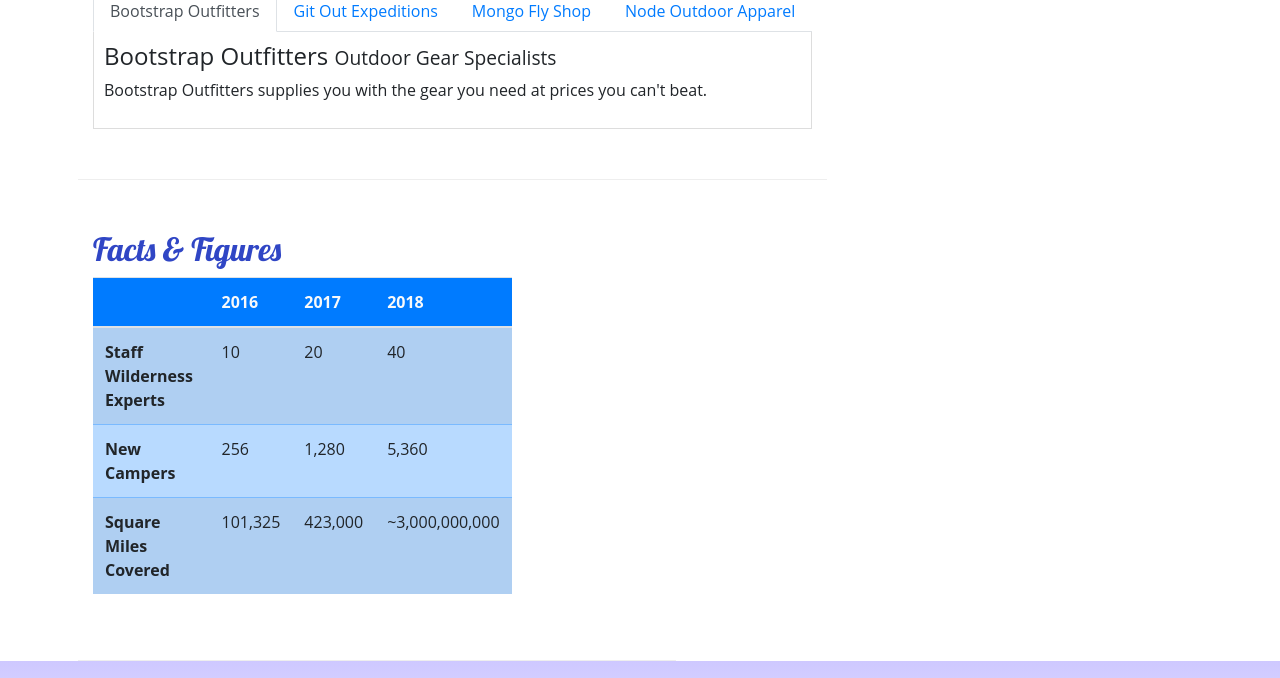
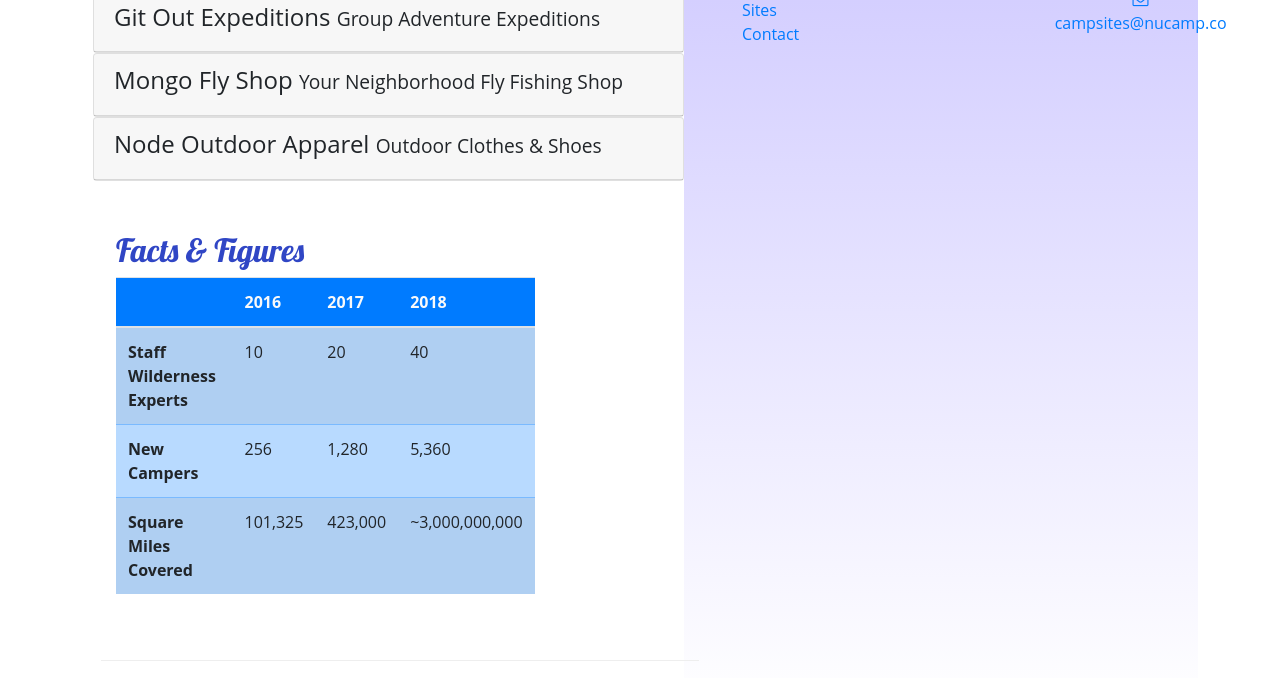
Before and after one commit to yadig69/nucamp, a website: page aboutus.html in a window 1280 px wide. Shown: the part 928-1606 px from the top of the page. Drawn offline with nearby package versions, Linux system fonts and the light colour scheme.

Commit message:
accordion

```diff
--- a/aboutus.html
+++ b/aboutus.html
@@ -130,29 +130,48 @@
                     <h3>Community Partners</h3>
 
 
-                    <ul class="nav nav-tabs">
-                        <li class="nav-item"><a class="nav-link active" href="#bootstrap" role="tab" data-toggle="tab">Bootstrap Outfitters</a></li>
-                        <li class="nav-item"><a class="nav-link" href="#git" role="tab" data-toggle="tab">Git Out Expeditions</a></li>
-                        <li class="nav-item"><a class="nav-link" href="#mongo" role="tab" data-toggle="tab">Mongo Fly Shop</a></li>
-                        <li class="nav-item"><a class="nav-link" href="#node" role="tab" data-toggle="tab">Node Outdoor Apparel</a></li>
-                    </ul>
 
-                    <div class="tab-content">
-                        <div role="tabpanel" class="tab-pane fade show active" id="bootstrap">
-                            <h4>Bootstrap Outfitters <small>Outdoor Gear Specialists</small></h4>
-                            <p class="d-none d-sm-block">Bootstrap Outfitters supplies you with the gear you need at prices you can't beat.</p>
-                        </div>
-                        <div role="tabpanel" class="tab-pane fade" id="git">
-                            <h4>Git Out Expeditions <small>Group Adventure Expeditions</small></h4>
+
+                    <div id="accordion">
+                        <div class="card">
+                            <div role="tab" class="card-header">
+                                <h4>
+                                    <a class="collapsed" data-toggle="collapse" data-target="#git">
+                                    Git Out Expeditions <small>Group Adventure Expeditions</small>
+                                </a>
+                                </h4>
+                                <div class="collapse" id="git" data-parent="#accordion">
+                                    <div class="card-body">
                                         <p class="d-none d-sm-block">Join Git Out Expeditions to explore new horizons with a group of other adventurers!</p>
                                     </div>
-                        <div role="tabpanel" class="tab-pane fade" id="mongo">
-                            <h4>Mongo Fly Shop <small>Your Neighborhood Fly Fishing Shop.</small></h4>
+                                </div>
+                            </div>
+                        </div>
+                        <div class="card">
+                            <div role="tab" class="card-header">
+                                <h4>
+                                    <a class="collapsed" data-toggle="collapse" data-target="#mongo">
+                                    Mongo Fly Shop <small>Your Neighborhood Fly Fishing Shop</small>
+                                </a>
+                                </h4>
+                                <div class="collapse" id="mongo" data-parent="#accordion">
+                                    <div class="card-body">
                                         <p class="d-none d-sm-block">Need a new fishing pole, a tacklebox, or flies of all kinds? Stop by Mongo Fly Shop.</p>
                                     </div>
-                        <div role="tabpanel" class="tab-pane fade" id="node">
-                            <h4>Node Outdoor Apparel <small>Outdoor Clothes & Shoes</small></h4>
+                                </div>
+                            </div>
+                        </div>
+                        <div class="card">
+                            <div role="tab" class="card-header">
+                                <h4>
+                                    <a class="collapsed" data-toggle="collapse" data-target="#node">
+                                    Node Outdoor Apparel <small>Outdoor Clothes & Shoes</small>
+                                </a>
+                                </h4>
+                                <div class="collapse" id="node" data-parent="#accordion">
+                                    <div class="card-body">
                                         <p class="d-none d-sm-block">From polar fleeces to swimsuits, hiking boots to waders, a visit to Node will be sure to get you covered.</p>
+                                    </div>
                                 </div>
                             </div>
                         </div>
```
Lines whose indentation alone changed are shown as unchanged.
